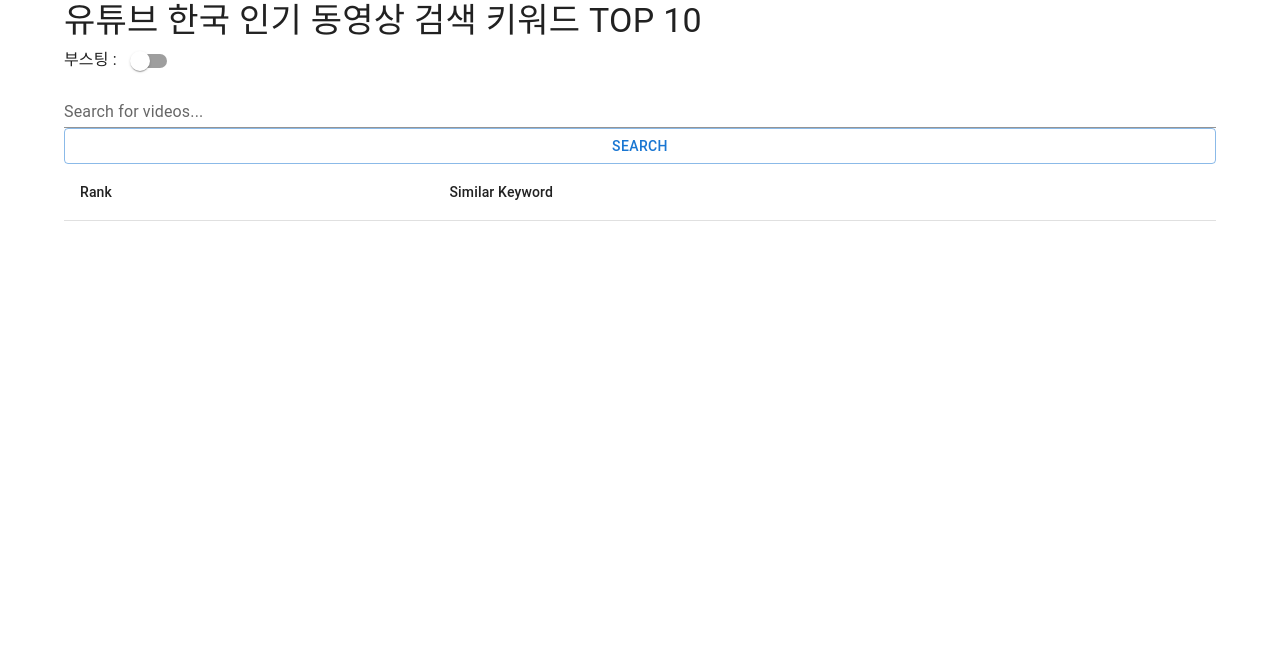
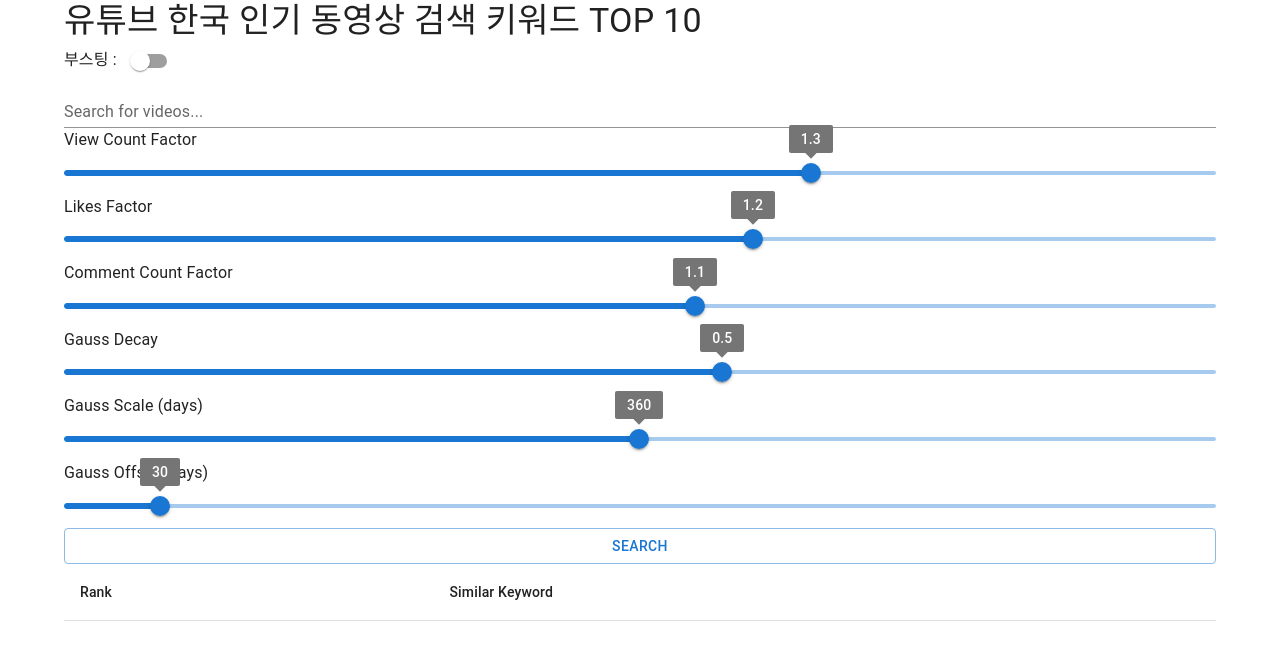
Before and after one commit to minwook-shin/youtube-trending-text, a React (Create React App) app in the folder frontend/: page / in a window 1280 px wide. Shown: the top 660 px of the page. Built offline with nearby package versions, Linux system fonts and the light colour scheme; the HTML template or start-up script is replaced by a standard one.

Commit message:
add search engine boosting options slider

```diff
--- a/frontend/src/App.js
+++ b/frontend/src/App.js
@@ -6,7 +6,7 @@
 import CardContent from '@mui/material/CardContent';
 import CardMedia from '@mui/material/CardMedia';
 import Switch from '@mui/material/Switch';
-import { Table, TableBody, TableCell, TableContainer, TableHead, TableRow } from '@mui/material';
+import { Table, TableBody, TableCell, TableContainer, TableHead, TableRow, Slider } from '@mui/material';
 
 
 function highlight(text, query) {
@@ -23,6 +23,14 @@
   const [apiResult, setApiResult] = useState([]);
   const [isLoading, setIsLoading] = useState(false);
   const [error, setError] = useState(null);
+
+  const [viewCountFactor, setViewCountFactor] = useState(1.3);
+  const [likesFactor, setLikesFactor] = useState(1.2);
+  const [commentCountFactor, setCommentCountFactor] = useState(1.1);
+
+  const [gaussScale, setGaussScale] = useState(360);
+  const [gaussOffset, setGaussOffset] = useState(30);
+  const [gaussDecay, setGaussDecay] = useState(0.5);
 
   const handleToggle = () => {
     setIsBoostingEnabled(!isBoostingEnabled);
@@ -62,30 +70,30 @@
             "field_value_factor": {
               "field": "view_count",
               "modifier": "log1p",
-              "factor": 1.3
+              "factor": viewCountFactor
             }
           },
           {
             "field_value_factor": {
               "field": "likes",
               "modifier": "log1p",
-              "factor": 1.2
+              "factor": likesFactor
             }
           },
           {
             "field_value_factor": {
               "field": "comment_count",
               "modifier": "log1p",
-              "factor": 1.1
+              "factor": commentCountFactor
             }
           },
           {
             "gauss": {
               "publishedAt": {
                 "origin": new Date().toISOString(),
-                "scale": "360d",
-                "offset": "30d",
-                "decay": 0.5
+                "scale": gaussScale + "d",
+                "offset": gaussOffset + "d",
+                "decay": gaussDecay
               }
             }
           }
@@ -123,6 +131,18 @@
                   search();
                 }
               }} />
+              <Typography gutterBottom>View Count Factor</Typography>
+            <Slider value={viewCountFactor} min={0.01} max={2} step={0.01} onChange={(e, newValue) => setViewCountFactor(newValue)} valueLabelDisplay="on" />
+            <Typography gutterBottom>Likes Factor</Typography>
+            <Slider value={likesFactor} min={0.01} max={2} step={0.01} onChange={(e, newValue) => setLikesFactor(newValue)} valueLabelDisplay="on" />
+            <Typography gutterBottom>Comment Count Factor</Typography>
+            <Slider value={commentCountFactor} min={0.01} max={2} step={0.01} onChange={(e, newValue) => setCommentCountFactor(newValue)} valueLabelDisplay="on" />
+            <Typography gutterBottom>Gauss Decay</Typography>
+            <Slider value={gaussDecay} min={0.1} max={0.8} step={0.01} onChange={(e, newValue) => setGaussDecay(newValue)} valueLabelDisplay="on" />
+            <Typography gutterBottom>Gauss Scale (days)</Typography>
+            <Slider value={gaussScale} min={1} max={720} step={1} onChange={(e, newValue) => setGaussScale(newValue)} valueLabelDisplay="on" />
+            <Typography gutterBottom>Gauss Offset (days)</Typography>
+            <Slider value={gaussOffset} min={0} max={360} step={1} onChange={(e, newValue) => setGaussOffset(newValue)} valueLabelDisplay="on"/>
             <Button fullWidth variant="outlined" onClick={search}>Search</Button>
             {isLoading ? (
               <p>유사 단어를 추출하고 있습니다...</p>
```
